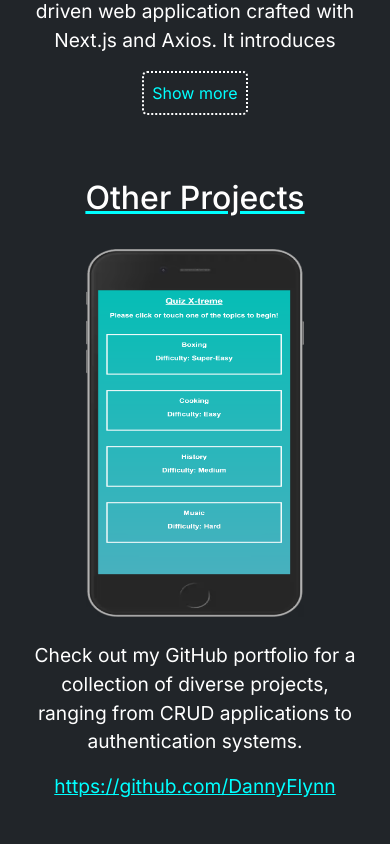
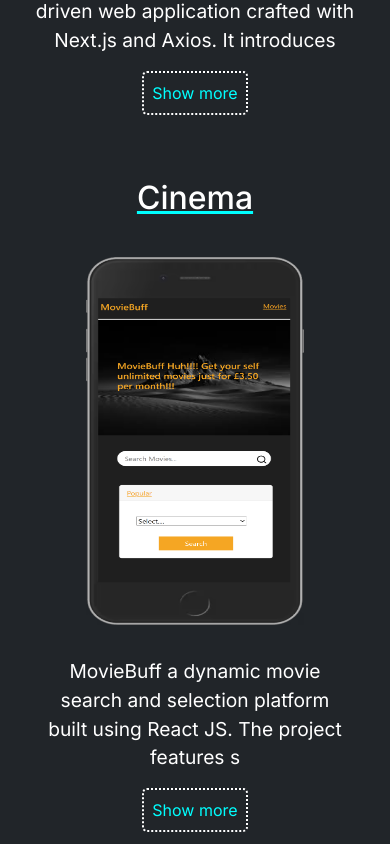
Before and after one commit to DannyFlynn/nextPortfolio, a Next.js app: page / in a window 390 px wide. Shown: the part 4080-4924 px from the top of the page. Built offline with nearby package versions, Linux system fonts and the light colour scheme.

Commit message:
added new project on small devices

```diff
--- a/src/app/components/Projects.tsx
+++ b/src/app/components/Projects.tsx
@@ -105,7 +105,7 @@
                 <a href='https://comforting-bubblegum-0d832a.netlify.app/' target="_blank">
                     <Image
                         className='p-3'
-                        src={cinema}
+                        src={nextJsMovies}
                         width={250}
                         height={400}
                         alt="project" />
@@ -114,6 +114,25 @@
                     <div>
                         <p className='mt-3'>{projects[2]['showMore'] === false ? projects[2]['paragraph'].substring(0, 100) : projects[2]['paragraph']}
                         </p><button className='green-text project-btns p-2' onTouchEnd={(e) => { e.preventDefault(); showFullText(3) }}>{projects[2]['showMore'] === false ? 'Show more' : 'Show less'}</button>
+                    </div>
+                </div>
+                <div className="p-3 text-center mt-4 d-lg-none">
+                    <h3 className="section-title my-4">
+                        {projects[3]['title']}
+                    </h3>
+                    <a href='https://comforting-bubblegum-0d832a.netlify.app/' target="_blank">
+                        <Image
+                            className='p-3'
+                            src={cinema}
+                            width={250}
+                            height={400}
+                            alt="project" />
+                    </a>
+                    <div className=' d-block d-lg-none'>
+                        <div>
+                            <p className='mt-3'>{projects[3]['showMore'] === false ? projects[3]['paragraph'].substring(0, 100) : projects[3]['paragraph']}
+                            </p><button className='green-text project-btns p-2' onTouchEnd={(e) => { e.preventDefault(); showFullText(4) }}>{projects[3]['showMore'] === false ? 'Show more' : 'Show less'}</button>
+                        </div>
                     </div>
                 </div>
             </div>
```
